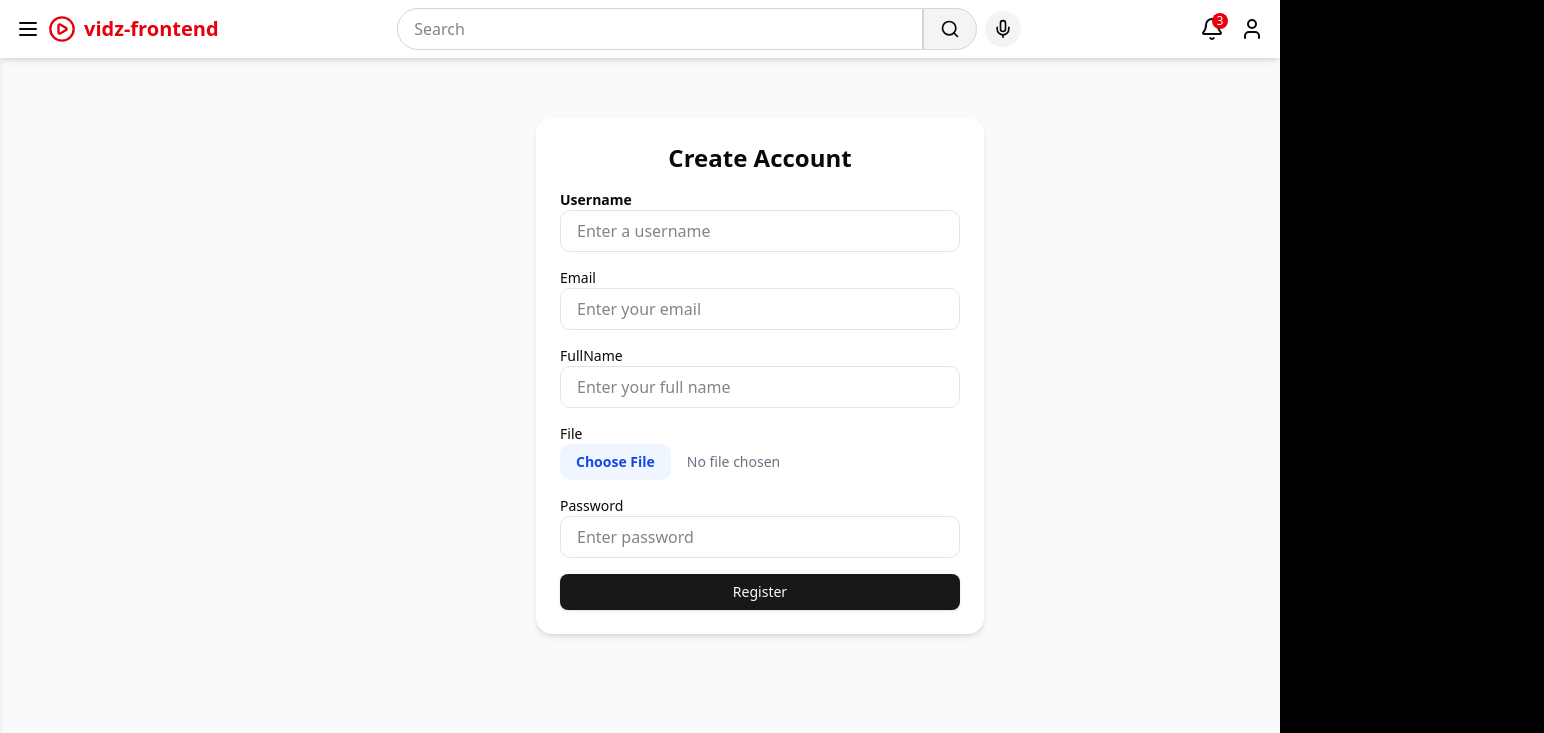
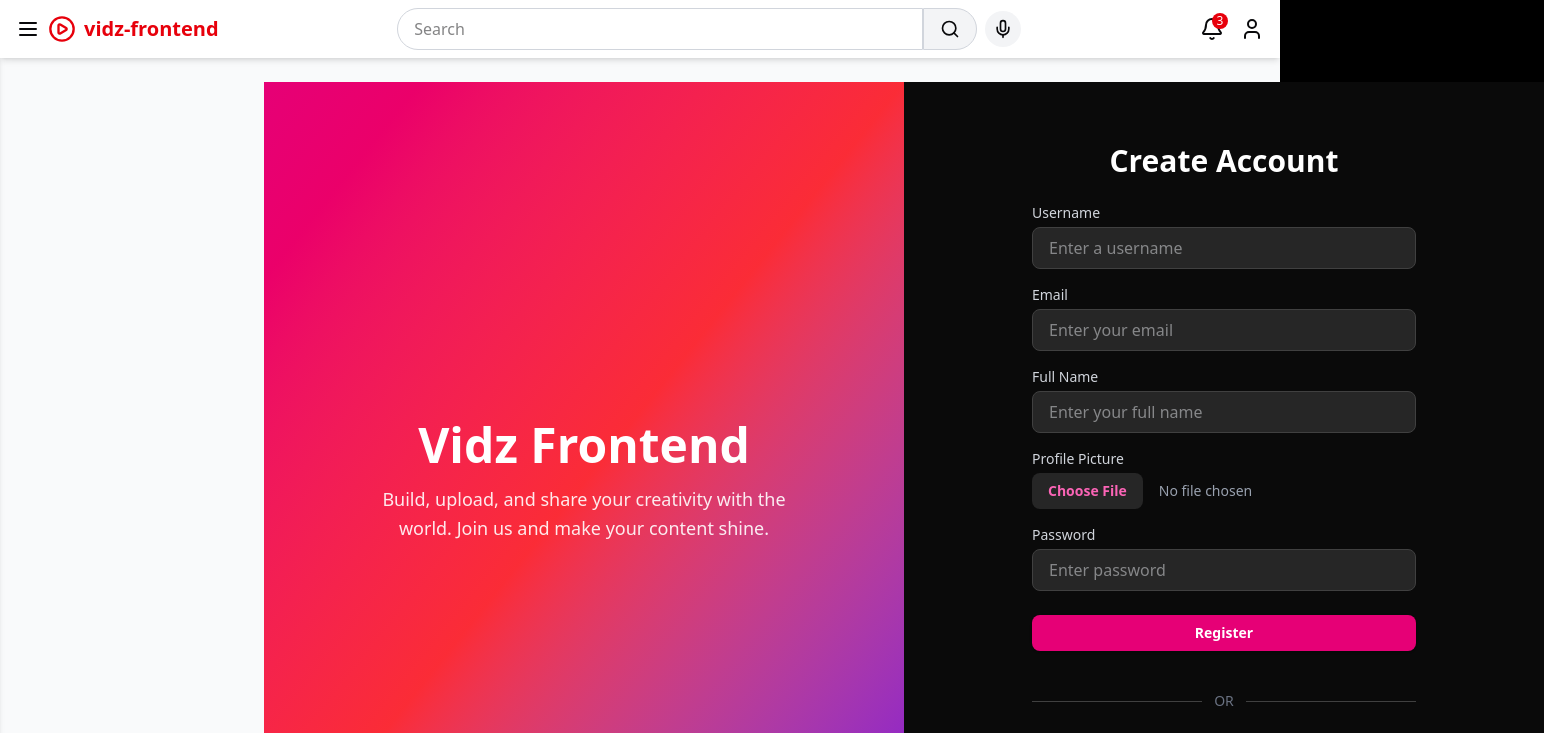
Before and after one commit to Ram-1418/vidz-frontend, a React (Vite) app: page / in a window 1280 px wide. Shown: the top 733 px of the page, 1544 px wide, since content can reach past the window. Built offline with nearby package versions, Linux system fonts and the light colour scheme; no server answers.

Commit message:
refactor: enhance RegisterForm layout and styling for improved user experience

```diff
--- a/src/components/auth/registerForm.tsx
+++ b/src/components/auth/registerForm.tsx
@@ -24,23 +24,38 @@ const RegisterForm = () => {
     }
   };
 
+  return (
+    <div className=" h-screen w-screen min-h-screen grid grid-cols-1 md:grid-cols-2 bg-neutral-950 text-white">
+      {/* Left Section - Branding */}
+      <div className="hidden md:flex flex-col justify-center items-center bg-gradient-to-br from-pink-600 via-red-500 to-purple-700 p-12">
+        <div className="max-w-md text-center">
+          <h1 className="text-5xl font-extrabold mb-4">Vidz Frontend</h1>
+          <p className="text-lg opacity-90 leading-relaxed">
+            Build, upload, and share your creativity with the world. Join us and make your content shine.
+          </p>
+        </div>
+      </div>
 
-  return (
+      {/* Right Section - Form */}
+      <div className="flex justify-center items-center bg-neutral-950 px-6 md:px-12 w-full">
         <form
           onSubmit={handleSubmit(onSubmit)}
-      className="max-w-md mx-auto bg-white dark:bg-neutral-900 p-6 rounded-2xl shadow-md space-y-4 mt-9"
+       className="w-full max-w-sm"
         >
-      <h2 className="text-2xl font-bold text-center mb-4">
-        Create Account
-      </h2>
+          <h2 className="text-3xl font-bold text-center mb-6">Create Account</h2>
 
+          <div className="space-y-4">
             {/* Username */}
             <div>
-        <label htmlFor="username"  className="block text-sm  font-bold">Username</label>
+              <label htmlFor="username" className="block text-sm font-medium text-gray-300 mb-1">
+                Username
+              </label>
               <input
                 {...register("username")}
+                id="username"
                 placeholder="Enter a username"
-          className="w-full px-4 py-2 border rounded-lg "
+                className="w-full px-4 py-2 rounded-md bg-neutral-800 border border-neutral-700 text-gray-200
+                focus:border-pink-500 focus:ring-1 focus:ring-pink-500 outline-none"
               />
               {errors.username && (
                 <p className="text-red-500 text-sm mt-1">{errors.username.message}</p>
@@ -49,45 +64,51 @@ const RegisterForm = () => {
 
             {/* Email */}
             <div>
-        <label htmlFor="username"  className="block text-sm  font-medium">Email</label>
+              <label htmlFor="email" className="block text-sm font-medium text-gray-300 mb-1">
+                Email
+              </label>
               <input
                 {...register("email")}
+                id="email"
+                type="email"
                 placeholder="Enter your email"
-          type="email"
-          className="w-full px-4 py-2 border rounded-lg "
+                className="w-full px-4 py-2 rounded-md bg-neutral-800 border border-neutral-700 text-gray-200
+                focus:border-pink-500 focus:ring-1 focus:ring-pink-500 outline-none"
               />
-        {errors.email && (
-          <p className="text-red-500 text-sm mt-1">{errors.email.message}</p>
-        )}
+              {errors.email && <p className="text-red-500 text-sm mt-1">{errors.email.message}</p>}
             </div>
 
             {/* Full Name */}
             <div>
-        <label htmlFor="username"  className="block text-sm  font-medium">FullName</label>
+              <label htmlFor="fullName" className="block text-sm font-medium text-gray-300 mb-1">
+                Full Name
+              </label>
               <input
                 {...register("fullName")}
+                id="fullName"
                 placeholder="Enter your full name"
-          className="w-full px-4 py-2 border rounded-lg "
+                className="w-full px-4 py-2 rounded-md bg-neutral-800 border border-neutral-700 text-gray-200
+                focus:border-pink-500 focus:ring-1 focus:ring-pink-500 outline-none"
               />
-        {errors.fullName && (
-          <p className="text-red-500 text-sm mt-1">{errors.fullName.message}</p>
-        )}
+              {errors.fullName && <p className="text-red-500 text-sm mt-1">{errors.fullName.message}</p>}
             </div>
 
             {/* Avatar Upload */}
             <div>
-        <label htmlFor="username"  className="block text-sm  font-medium">File</label>
+              <label htmlFor="avatar" className="block text-sm font-medium text-gray-300 mb-1">
+                Profile Picture
+              </label>
               <input
+                id="avatar"
                 type="file"
                 accept="image/*"
                 onChange={(e) => {
                   const file = e.target.files?.[0];
                   setValue("avatar", file, { shouldValidate: true });
                 }}
-          className="block w-full text-sm text-gray-500 file:mr-4 file:py-2 file:px-4
-                     file:rounded-lg file:border-0 file:text-sm
-                     file:font-semibold file:bg-blue-50 file:text-blue-700
-                     hover:file:bg-blue-100"
+                className="block w-full text-sm text-gray-400 file:mr-4 file:py-2 file:px-4
+                file:rounded-md file:border-0 file:font-semibold file:bg-neutral-800 file:text-pink-400
+                hover:file:bg-neutral-700 cursor-pointer"
               />
               {errors.avatar && (
                 <p className="text-red-500 text-sm mt-1">{errors.avatar.message}</p>
@@ -96,23 +117,58 @@ const RegisterForm = () => {
 
             {/* Password */}
             <div>
-        <label htmlFor="username"  className="block text-sm  font-medium">Password</label>
+              <label htmlFor="password" className="block text-sm font-medium text-gray-300 mb-1">
+                Password
+              </label>
               <input
+                id="password"
                 type="password"
                 {...register("password")}
                 placeholder="Enter password"
-          className="w-full px-4 py-2 border rounded-lg "
+                className="w-full px-4 py-2 rounded-md bg-neutral-800 border border-neutral-700 text-gray-200
+                focus:border-pink-500 focus:ring-1 focus:ring-pink-500 outline-none"
               />
               {errors.password && (
                 <p className="text-red-500 text-sm mt-1">{errors.password.message}</p>
               )}
             </div>
 
-      {/* Submit Button */}
-      <Button type="submit" className="w-full">
+            {/* Submit */}
+            <Button
+              type="submit"
+              className="w-full py-2 mt-2 bg-pink-600 hover:bg-pink-700 text-white font-semibold rounded-md transition duration-200"
+            >
               Register
             </Button>
+
+            {/* Divider */}
+            <div className="flex items-center my-6">
+              <div className="flex-grow h-px bg-neutral-700"></div>
+              <span className="px-3 text-gray-500 text-sm">OR</span>
+              <div className="flex-grow h-px bg-neutral-700"></div>
+            </div>
+
+            {/* GitHub Button */}
+            <button
+              type="button"
+              className="w-full flex items-center justify-center gap-2 border border-neutral-700
+              hover:bg-neutral-800 text-gray-300 rounded-md py-2 transition"
+            >
+              <svg xmlns="http://www.w3.org/2000/svg" className="h-5 w-5" fill="currentColor" viewBox="0 0 24 24">
+                <path d="M12 .5C5.648.5.5 5.648.5 12S5.648 23.5 12 23.5 23.5 18.352 23.5 12 18.352.5 12 .5zm1.313 20.5v-6.844h2.29l.344-2.664h-2.634V9.313c0-.773.215-1.297 1.328-1.297h1.418V5.586c-.246-.031-1.094-.105-2.078-.105-2.059 0-3.469 1.257-3.469 3.566v1.988H7.313v2.664h2.199V21H13.313z" />
+              </svg>
+              Sign up with Email
+            </button>
+
+            {/* Footer */}
+            <div className="flex justify-between text-sm text-gray-400 mt-6">
+              <a href="#" className="hover:text-pink-400 transition">Forgot password?</a>
+              <a href="/login" className="hover:text-pink-400 transition">Sign in</a>
+            </div>
+          </div>
         </form>
+      </div>
+    </div>
   );
 };
 
```
Lines whose indentation alone changed are shown as unchanged.
